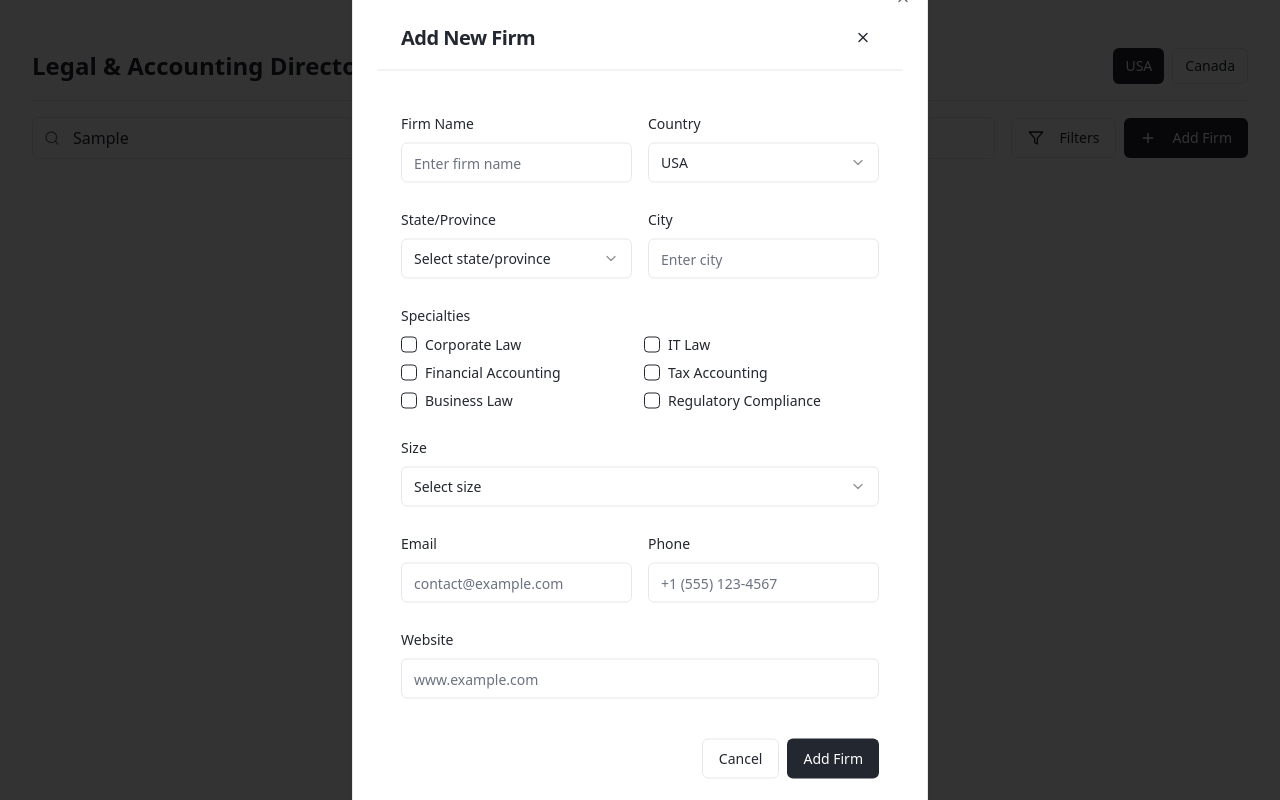
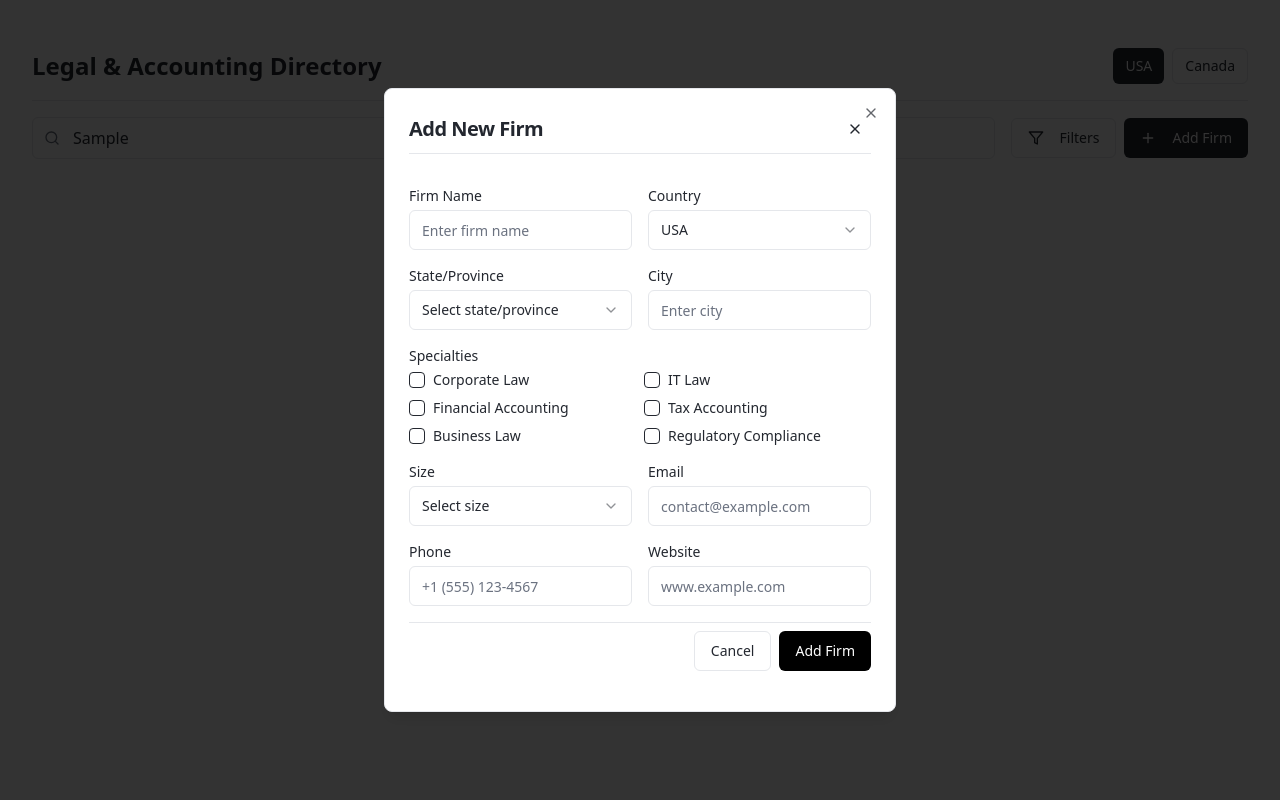
Before and after one commit to pauladi/frims-usa-canada, a React (Vite) app: page / in a window 1280 px wide. Both pictures are taken after typing "Sample" into the empty fields and a click on the button "Add Firm". Built offline with nearby package versions, Linux system fonts and the light colour scheme.

Commit message:
Update UI components
Update the appearance of UI components.

```diff
--- a/src/pages/AddFirm.tsx
+++ b/src/pages/AddFirm.tsx
@@ -50,8 +50,8 @@ const AddFirm: React.FC = () => {
 
   return (
     <Dialog open={modalType === 'add'} onOpenChange={() => closeModal()}>
-      <DialogContent className="modal-content sm:max-w-xl">
-        <DialogHeader className="px-6 pt-6 pb-4 border-b">
+      <DialogContent className="sm:max-w-md md:max-w-lg">
+        <DialogHeader className="border-b pb-2">
           <div className="flex justify-between items-center w-full">
             <DialogTitle className="text-xl font-semibold">Add New Firm</DialogTitle>
             <DialogClose asChild>
@@ -62,10 +62,10 @@ const AddFirm: React.FC = () => {
           </div>
         </DialogHeader>
 
-        <form onSubmit={handleSubmit} className="p-6 space-y-6">
-          <div className="grid grid-cols-1 md:grid-cols-2 gap-4">
-            <div className="space-y-2">
-              <label className="text-sm font-medium">Firm Name</label>
+        <form onSubmit={handleSubmit} className="py-4">
+          <div className="grid grid-cols-1 md:grid-cols-2 gap-4 mb-4">
+            <div>
+              <label className="text-sm font-medium mb-1 block">Firm Name</label>
               <Input
                 name="name"
                 value={formData.name}
@@ -75,8 +75,8 @@ const AddFirm: React.FC = () => {
               />
             </div>
 
-            <div className="space-y-2">
-              <label className="text-sm font-medium">Country</label>
+            <div>
+              <label className="text-sm font-medium mb-1 block">Country</label>
               <Select
                 value={formData.country}
                 onValueChange={(value) => handleSelectChange('country', value)}
@@ -95,9 +95,9 @@ const AddFirm: React.FC = () => {
             </div>
           </div>
 
-          <div className="grid grid-cols-1 md:grid-cols-2 gap-4">
-            <div className="space-y-2">
-              <label className="text-sm font-medium">State/Province</label>
+          <div className="grid grid-cols-1 md:grid-cols-2 gap-4 mb-4">
+            <div>
+              <label className="text-sm font-medium mb-1 block">State/Province</label>
               <Select
                 value={formData.state}
                 onValueChange={(value) => handleSelectChange('state', value)}
@@ -115,8 +115,8 @@ const AddFirm: React.FC = () => {
               </Select>
             </div>
 
-            <div className="space-y-2">
-              <label className="text-sm font-medium">City</label>
+            <div>
+              <label className="text-sm font-medium mb-1 block">City</label>
               <Input
                 name="city"
                 value={formData.city}
@@ -127,8 +127,8 @@ const AddFirm: React.FC = () => {
             </div>
           </div>
 
-          <div className="space-y-2">
-            <label className="text-sm font-medium">Specialties</label>
+          <div className="mb-4">
+            <label className="text-sm font-medium mb-1 block">Specialties</label>
             <div className="grid grid-cols-2 gap-2">
               {SPECIALTIES.map((specialty) => (
                 <div key={specialty} className="flex items-center space-x-2">
@@ -147,8 +147,9 @@ const AddFirm: React.FC = () => {
             </div>
           </div>
 
-          <div className="space-y-2">
-            <label className="text-sm font-medium">Size</label>
+          <div className="grid grid-cols-1 md:grid-cols-2 gap-4 mb-4">
+            <div>
+              <label className="text-sm font-medium mb-1 block">Size</label>
               <Select
                 value={formData.size}
                 onValueChange={(value) => handleSelectChange('size', value)}
@@ -166,9 +167,8 @@ const AddFirm: React.FC = () => {
               </Select>
             </div>
 
-          <div className="grid grid-cols-1 md:grid-cols-2 gap-4">
-            <div className="space-y-2">
-              <label className="text-sm font-medium">Email</label>
+            <div>
+              <label className="text-sm font-medium mb-1 block">Email</label>
               <Input
                 name="email"
                 type="email"
@@ -177,9 +177,11 @@ const AddFirm: React.FC = () => {
                 placeholder="contact@example.com"
               />
             </div>
+          </div>
 
-            <div className="space-y-2">
-              <label className="text-sm font-medium">Phone</label>
+          <div className="grid grid-cols-1 md:grid-cols-2 gap-4 mb-4">
+            <div>
+              <label className="text-sm font-medium mb-1 block">Phone</label>
               <Input
                 name="phone"
                 value={formData.phone || ''}
@@ -187,10 +189,9 @@ const AddFirm: React.FC = () => {
                 placeholder="+1 (555) 123-4567"
               />
             </div>
-          </div>
 
-          <div className="space-y-2">
-            <label className="text-sm font-medium">Website</label>
+            <div>
+              <label className="text-sm font-medium mb-1 block">Website</label>
               <Input
                 name="website"
                 value={formData.website || ''}
@@ -198,12 +199,13 @@ const AddFirm: React.FC = () => {
                 placeholder="www.example.com"
               />
             </div>
+          </div>
 
-          <div className="flex justify-end space-x-2 pt-4">
+          <div className="flex justify-end space-x-2 pt-2 border-t mt-4">
             <Button type="button" variant="outline" onClick={closeModal}>
               Cancel
             </Button>
-            <Button type="submit">
+            <Button type="submit" className="bg-black text-white hover:bg-black/90">
               Add Firm
             </Button>
           </div>
```
Lines whose indentation alone changed are shown as unchanged.
